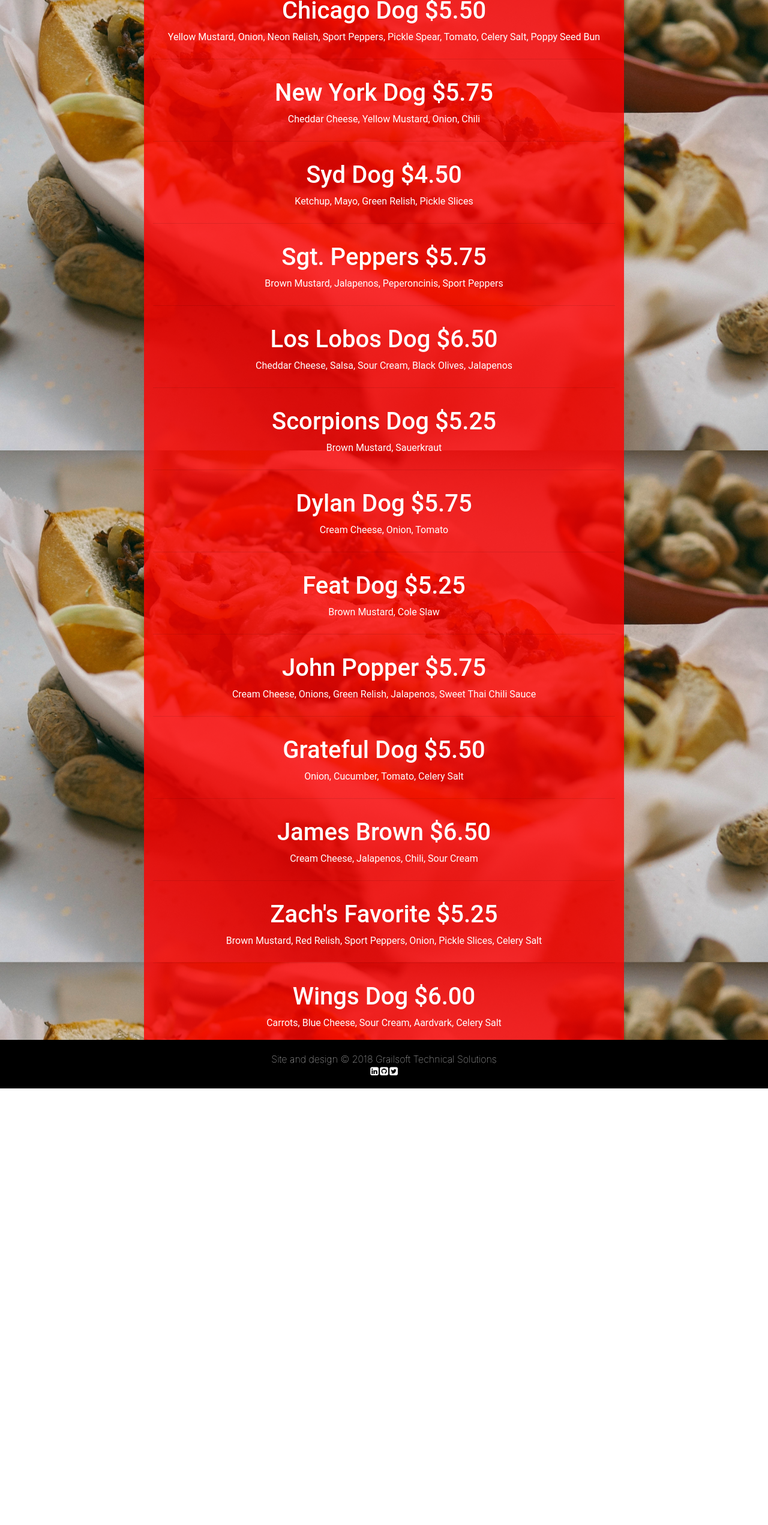
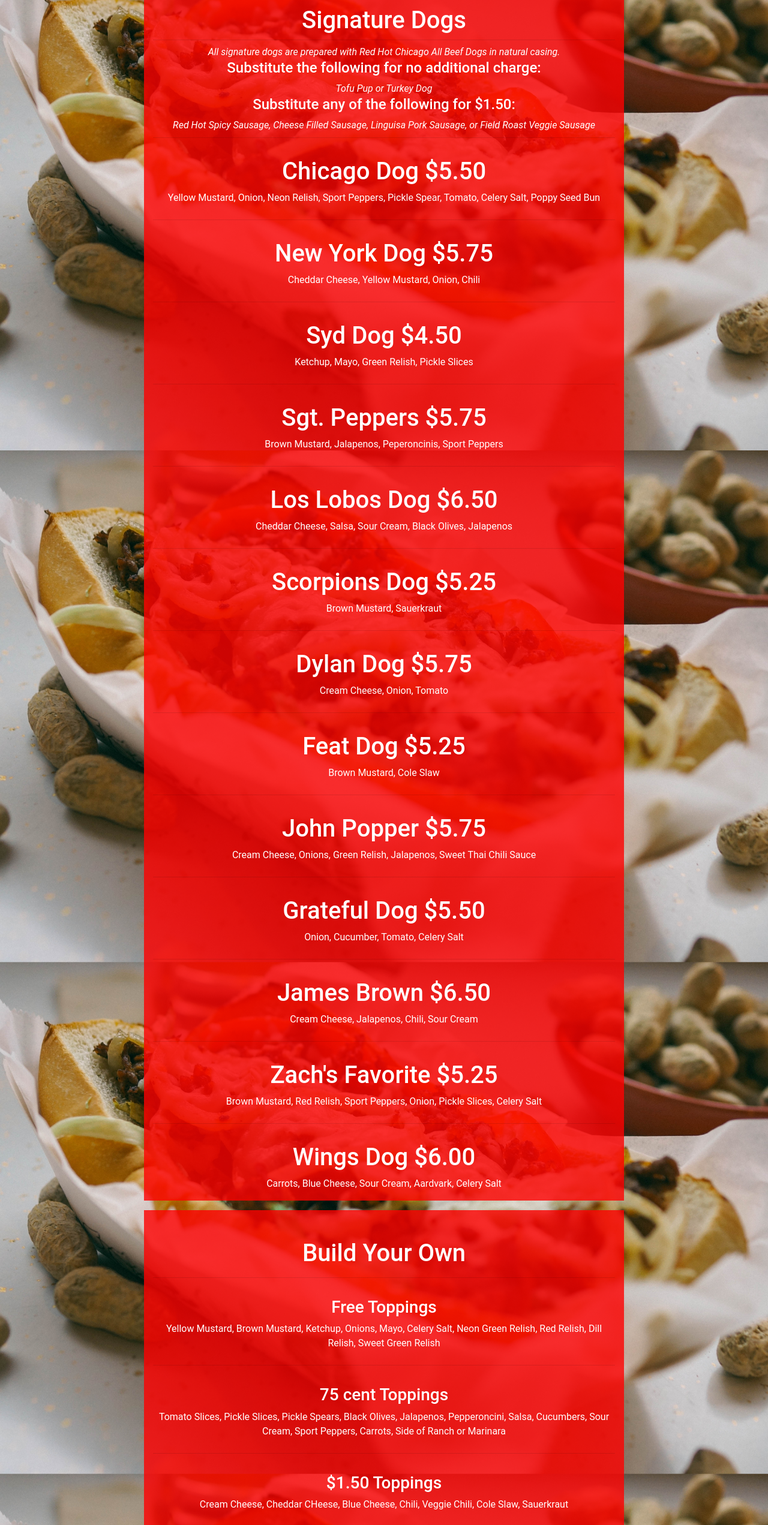
Before and after one commit to GrailsoftTechnologies/zachsShack, a React (Create React App) app: page /#/menu in a window 1280 px wide. Shown: the part 220-2763 px from the top of the page at 60% size. Before the commit the page ends 2035 px from the top, so only its background shows below. Built offline with nearby package versions, Linux system fonts and the light colour scheme.

Commit message:
finish content for menu

```diff
--- a/src/components/AltMenu/index.js
+++ b/src/components/AltMenu/index.js
@@ -6,6 +6,31 @@ class AltMenu extends Component {
 render() {
  return(
   <Container className="AltMenu">
+    <Container className="MenuSection">
+      <Row>
+        <Col className="MenuHeader">
+          <h1>
+            Signature Dogs
+          </h1>
+          <hr className="my-2"></hr>
+          <i>
+            All signature dogs are prepared with Red Hot Chicago All Beef Dogs in natural casing.
+          </i>
+          <h4>
+            Substitute the following for no additional charge:
+          </h4>
+          <i>
+            Tofu Pup or Turkey Dog
+          </i>
+          <h4>
+            Substitute any of the following for $1.50:
+          </h4>
+          <i>
+            Red Hot Spicy Sausage, Cheese Filled Sausage, Linguisa Pork Sausage, or Field Roast Veggie Sausage
+          </i>
+        </Col>
+      </Row>
+      <hr className="my-2"></hr>
 			<Row>
 				<Col className="dogType">
 					<h1>
@@ -149,6 +174,187 @@ render() {
 				</Col>
 			</Row>
 		</Container>
+    <Container className="MenuSection">
+      <Row>
+        <Col className="MenuHeader">
+          <h1>
+            Build Your Own
+          </h1>
+        </Col>
+      </Row>
+      <hr className="my-2"></hr>
+      <Row>
+				<Col>
+					<h3>
+						Free Toppings
+					</h3>
+					<p>
+						Yellow Mustard, Brown Mustard, Ketchup, Onions, Mayo, Celery Salt, Neon Green Relish, Red Relish, Dill Relish, Sweet Green Relish
+					</p>
+				</Col>
+			</Row>
+      <hr className="my-2"></hr>
+      <Row>
+				<Col>
+					<h3>
+						75 cent Toppings
+					</h3>
+					<p>
+						Tomato Slices, Pickle Slices, Pickle Spears, Black Olives, Jalapenos, Pepperoncini, Salsa, Cucumbers, Sour Cream, Sport Peppers, Carrots, Side of Ranch or Marinara
+					</p>
+				</Col>
+			</Row>
+      <hr className="my-2"></hr>
+      <Row>
+        <Col>
+          <h3>
+            $1.50 Toppings
+          </h3>
+          <p>
+            Cream Cheese, Cheddar CHeese, Blue Cheese, Chili, Veggie Chili, Cole Slaw, Sauerkraut
+          </p>
+        </Col>
+      </Row>
+      <hr className="my-2"></hr>
+      <Row>
+        <Col>
+          <h3>
+            Gluten Free Buns $1.50
+          </h3>
+        </Col>
+      </Row>
+    </Container>
+    <Container className="MenuSection">
+      <Row>
+        <Col className="MenuHeader">
+          <h1>
+            Fries
+          </h1>
+        </Col>
+      </Row>
+      <hr className="my-2"></hr>
+      <Row>
+        <Col>
+          <h3>
+            Small $3.50
+          </h3>
+        </Col>
+      </Row>
+      <Row>
+        <Col>
+          <h3>
+            Regular $5.50
+          </h3>
+        </Col>
+      </Row>
+      <Row>
+        <Col>
+          <h3>
+            Cheddar $6.50
+          </h3>
+        </Col>
+      </Row>
+      <Row>
+        <Col>
+          <h3>
+            Cheddar and Jalapeno $7
+          </h3>
+        </Col>
+      </Row>
+      <Row>
+        <Col>
+          <h3>
+            Chili and Cheddar $8
+          </h3>
+        </Col>
+      </Row>
+    </Container>
+    <Container className="MenuSection">
+      <Row>
+        <Col className="MenuHeader">
+          <h1>
+            Extras
+          </h1>
+        </Col>
+      </Row>
+      <hr className="my-2"></hr>
+      <Row>
+				<Col>
+					<h1>
+						Mozzarella Sticks (5) $7.50
+					</h1>
+					<p>
+						served with marinara sauce
+					</p>
+				</Col>
+			</Row>
+      <hr className="my-2"></hr>
+      <Row>
+				<Col>
+					<h1>
+						Jalapeno Poppers (5) $7.50
+					</h1>
+					<p>
+						stuffed with cream cheese and served with sweet chili Thai sauce
+					</p>
+				</Col>
+			</Row>
+      <hr className="my-2"></hr>
+      <Row>
+        <Col>
+          <h1>
+            Chips $1.50
+          </h1>
+        </Col>
+      </Row>
+    </Container>
+    <Container className="MenuSection">
+      <Row>
+        <Col className="MenuHeader">
+          <h1>
+            Drinks
+          </h1>
+        </Col>
+      </Row>
+      <hr className="my-2"></hr>
+      <Row>
+				<Col>
+					<h1>
+						Soda (free refills) $2.50
+					</h1>
+					<p>
+						Coke
+					</p>
+          <p>
+						Diet Coke
+					</p>
+          <p>
+						Sprite
+					</p>
+          <p>
+						Ginger Ale
+					</p>
+          <p>
+						Orange
+					</p>
+          <p>
+						Ice Tea
+					</p>
+          <p>
+						Lemonade $3(no refill)
+					</p>
+				</Col>
+			</Row>
+      <hr className="my-2"></hr>
+      <Row>
+				<Col>
+					<h1>
+            Local Craft Beer, Wine, and Liquor Available
+					</h1>
+				</Col>
+			</Row>
+    </Container>
+  </Container>
   );
  }
 }
--- a/src/components/AltMenu/styles.css
+++ b/src/components/AltMenu/styles.css
@@ -1,10 +1,15 @@
 .AltMenu {
+	font-family: 'Roboto';
+}
+
+.MenuSection {
 	background-color: rgba(255, 0, 0, 0.8);
 	padding-top: 16px;
+	margin-top: 16px;
 	color: white;
 }
 
-.AltMenu .row{
+.MenuSection .row{
 	margin-top: 32px;
 }
 
@@ -12,12 +17,12 @@
 	font-family: 'Roboto';
 }
 
-.AltMenu .container{
+.MenuSection .container{
 	max-width: 500px;
 }
 
 @media (min-width: 992px){
-	.AltMenu{
+	.MenuSection{
 		max-width: 800px !important;
 	}
 }
```
